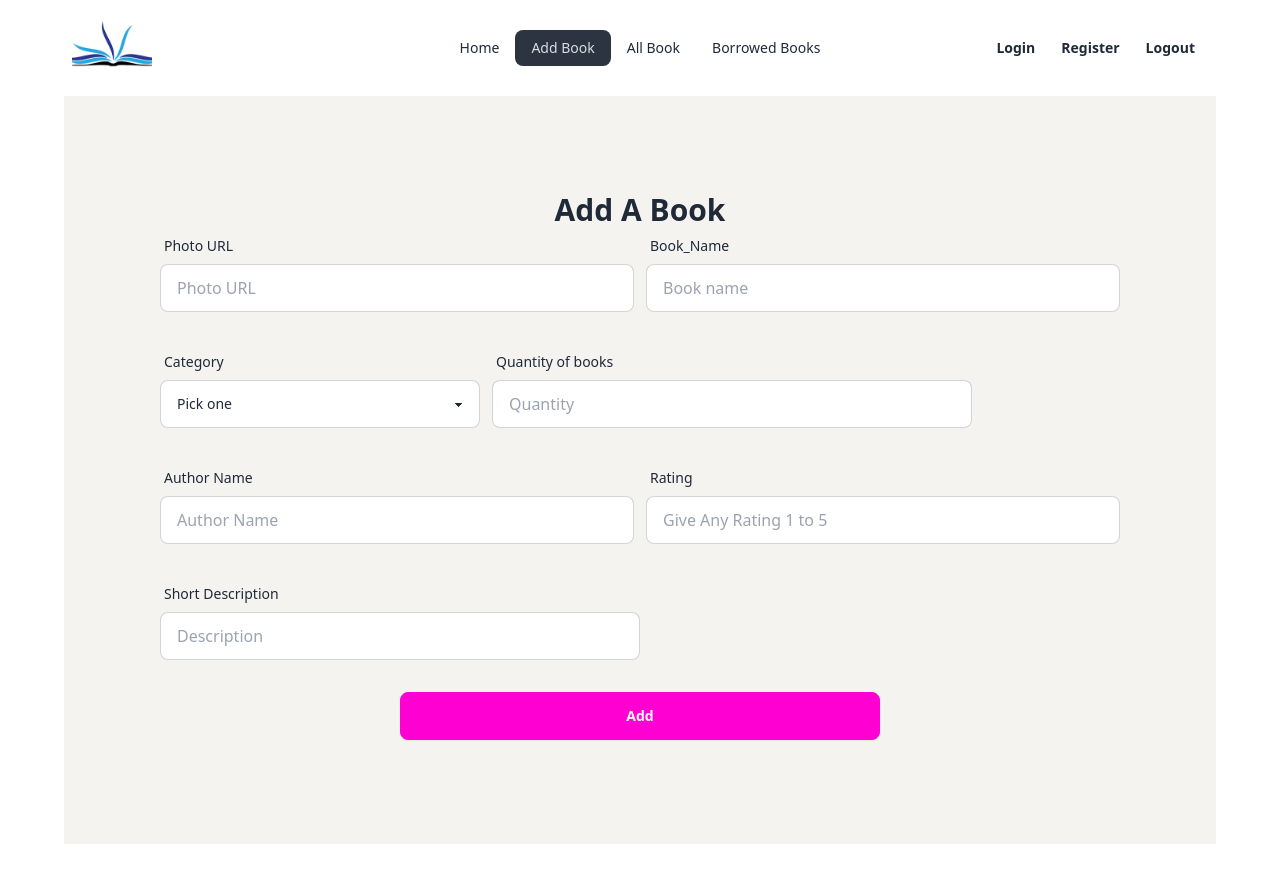
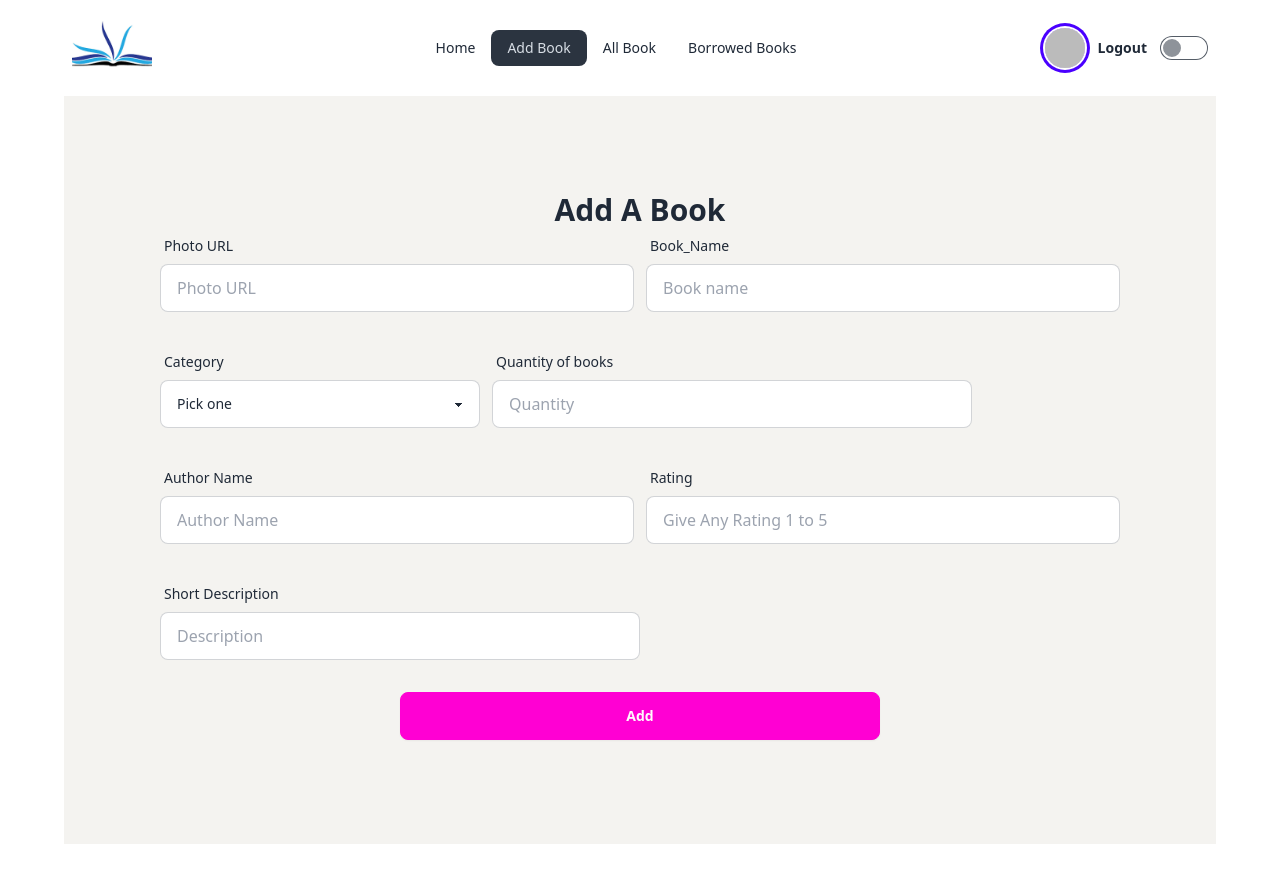
Before and after one commit to imran61999/Library-Management-Client, a React (Vite) app: page /addBook in a window 1280 px wide. Built offline with nearby package versions, Linux system fonts and the light colour scheme; no server answers; sample sign-in values are in the browser's storage.

Commit message:
dark and light theme implemented

```diff
--- a/src/Pages/Home/Navbar/Navbar.jsx
+++ b/src/Pages/Home/Navbar/Navbar.jsx
@@ -1,15 +1,33 @@
 
 import logo from "../../../assets/library.png";
-import { useContext } from "react";
+import { useContext, useEffect, useState } from "react";
 import { AuthContext } from "../../../Providers/AuthProviders";
 import { Link, NavLink } from "react-router-dom";
 
 
 const Navbar = () => {
-  const { logOut } = useContext(AuthContext)
+  const { logOut, loading, user } = useContext(AuthContext)
+  const [theme, setTheme] = useState('light')
+
+  useEffect(()=>{
+    localStorage.setItem('theme', theme)
+    const localTheme = localStorage.getItem('theme')
+    document.querySelector('html').setAttribute('data-theme', localTheme)
+  },[theme])
+
   const handleLogout = ()=>{
-    logOut();
+    logOut()
   }
+
+  const handleToggle = e =>{
+    if(e.target.checked){
+      setTheme('synthwave')
+    }
+    else{
+      setTheme('light')
+    }
+  }
+
   const links =
   <>
         <li><NavLink to="/">Home</NavLink></li>
@@ -36,10 +54,32 @@ const Navbar = () => {
     </ul>
   </div>
   <div className="navbar-end">
-  <Link to="/login"><button className="btn btn-ghost btn-sm">Login</button></Link>
-  <Link to="/register"><button className="btn btn-ghost btn-sm">Register</button></Link>
-  <button onClick={handleLogout} className="btn btn-ghost btn-sm">Logout</button>
+    {
+      loading?(
+        <p>Loading...</p>
+      )
+      :
+      user ?
+      (
+        <>
+        <div className="avatar">
+          <div className="w-10 rounded-full ring ring-primary ring-offset-base-100 ring-offset-2">
+            <img title={user?.displayName} src={user?.photoURL} />
+          </div>
+        </div>
+        <button onClick={handleLogout} className="btn btn-ghost btn-sm">Logout</button>
+       </>
+       )
+        :
+       (
+        <>
+           <Link to="/login"><button className="btn btn-ghost btn-sm">Login</button></Link>
+          <Link to="/register"><button className="btn btn-ghost btn-sm">Register</button></Link>
+         </>
+       )
+    }
   </div>
+  <input onChange={handleToggle} type="checkbox" value="synthwave" className="toggle theme-controller"/>
 </div>
     );
 };
--- a/src/Pages/PrivateRoute/PrivateRoute.jsx
+++ b/src/Pages/PrivateRoute/PrivateRoute.jsx
@@ -1,20 +1,20 @@
 import { useContext } from "react";
+import { AuthContext } from "../../Providers/AuthProviders";
 import { Navigate, useLocation } from "react-router-dom";
-import { AuthContext } from "../../Providers/AuthProviders";
+
 
 
 const PrivateRoute = ({children}) => {
-    const { user, loading } = useContext(AuthContext);
+    const {user, loading } = useContext(AuthContext);
     const location = useLocation();
 
-
     if(loading){
-        return <span className="loading loading-spinner loading-lg"></span>
+        return <progress className="progress w-56"></progress>
     }
     if(user){
         return children;
     }
-    <Navigate to='/login' state={{from: location}}></Navigate>
+    return <Navigate to="/login" state={{from: location}}></Navigate>
 };
 
 export default PrivateRoute;
--- a/src/Providers/AuthProviders.jsx
+++ b/src/Providers/AuthProviders.jsx
@@ -1,6 +1,7 @@
 import { createContext, useEffect, useState } from "react";
 import app from "../Firebase/Firebase.config";
 import { createUserWithEmailAndPassword, getAuth, onAuthStateChanged, signInWithEmailAndPassword, signOut, updateProfile } from "firebase/auth";
+import Swal from "sweetalert2";
 
 export const AuthContext = createContext(null)
 const auth = getAuth(app)
@@ -21,8 +22,8 @@ const AuthProviders = ({children}) => {
         setLoading(true)
         signOut(auth)
         .then(()=>{
-            console.log('user logged out successfully');
-        })
+            Swal.fire("You Logged Out Successfully");
+          })
     }
 
     const updateUserProfile = (name, photo)=>{
--- a/tailwind.config.js
+++ b/tailwind.config.js
@@ -10,4 +10,7 @@ export default {
   plugins: [
     require('daisyui'),
   ],
+  daisyui: {
+    themes: ["light", "synthwave"],
+  },
 }
```
Also changed, not shown: src/Routes/Routes.jsx (+4 -3 lines).
